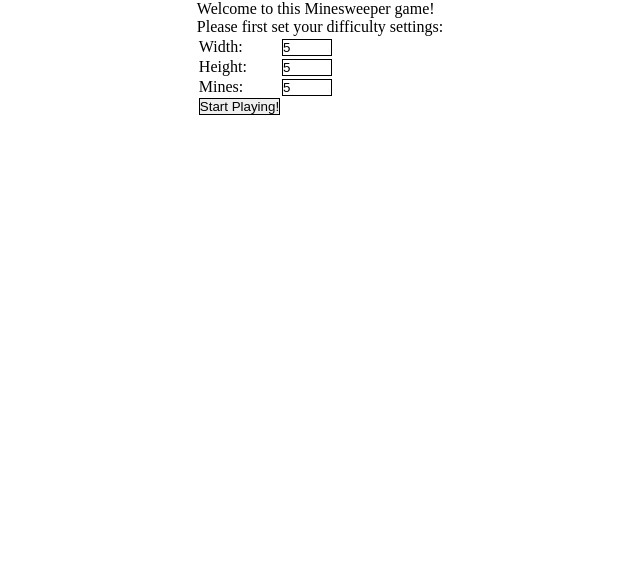
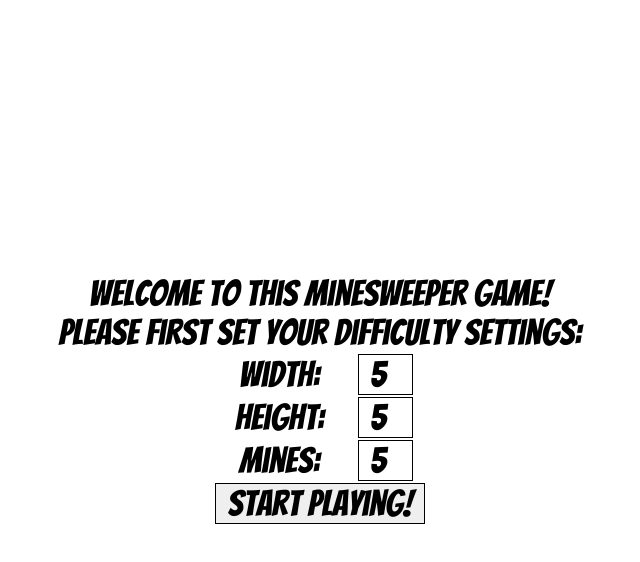
Before and after one commit to beckoningstranger/pp2-mines, a plain HTML site: page index.html in a window 1280 px wide. Shown: the whole page, without its empty margins (320-960 px from the left). Drawn offline with Linux system fonts and the light colour scheme.

Commit message:
Some refinements to layout of difficulty settings section

```diff
--- a/assets/css/style.css
+++ b/assets/css/style.css
@@ -1,8 +1,19 @@
+@import url('https://fonts.googleapis.com/css2?family=Bangers&display=swap');
+
 * {
     margin: 0;
     padding: 0;
     border: none;
     box-sizing: border-box;
+
+    font-family: 'Bangers', sans-serif;
+    font-size: 1.5rem;
+    font-weight: 400;
+}
+
+body {
+    color: #000;
+    background: white;
 }
 
 a {
@@ -13,16 +24,26 @@ a {
 #game-area {
     display: flex;
     justify-content: center;
+    height: 100vh;
 }
 
-#submit-button {
+#difficulty-settings {
+    text-align: center;
+    display: inline-grid;
+    align-content: center;
+}
+
+#difficulty-settings > form {
     display: flex;
+    justify-content: center;
 }
 
 .input-field-number {
-    width: 50px;
+    width: 55px;
 }
 
 input {
     border: 1px solid black;
+    width: 210px;
+    text-align: center;
 }
--- a/index.html
+++ b/index.html
@@ -16,19 +16,17 @@
                 <table>
                     <tr>
                         <td><label for="width">Width:</label></td>
-                        <td><input class="input-field-number" type="number" id="width" name="playing-field-width" placeholder="Number of Columns" value="5" required></td>
+                        <td><input class="input-field-number" type="number" id="width" name="playing-field-width" value="5" required></td>
                     </tr>
                     <tr>
                         <td><label for="height">Height:</label></td>
-                        <td><input class="input-field-number" type="number" id="height" name="playing-field-height" placeholder="Number of Rows" value="5" required></td>
+                        <td><input class="input-field-number" type="number" id="height" name="playing-field-height" value="5" required></td>
                     </tr>
                     <tr>
                         <td><label for="mines">Mines:</label></td>
-                        <td><input class="input-field-number" type="number" id="mines" name="number-of-mines" placeholder="Number of Mines" value="5" required></td>
+                        <td><input class="input-field-number" type="number" id="mines" name="number-of-mines" value="5" required></td>
                     </tr>
-                    <tr>
-                        <td><input type="submit" id="submit-button" value="Start Playing!"></td>
-                    </tr>
+                    <tr><td colspan="2"><input type="submit" id="submit-button" value="Start Playing!"></td></tr>
                 </table>
             </form>
         </div>
```
